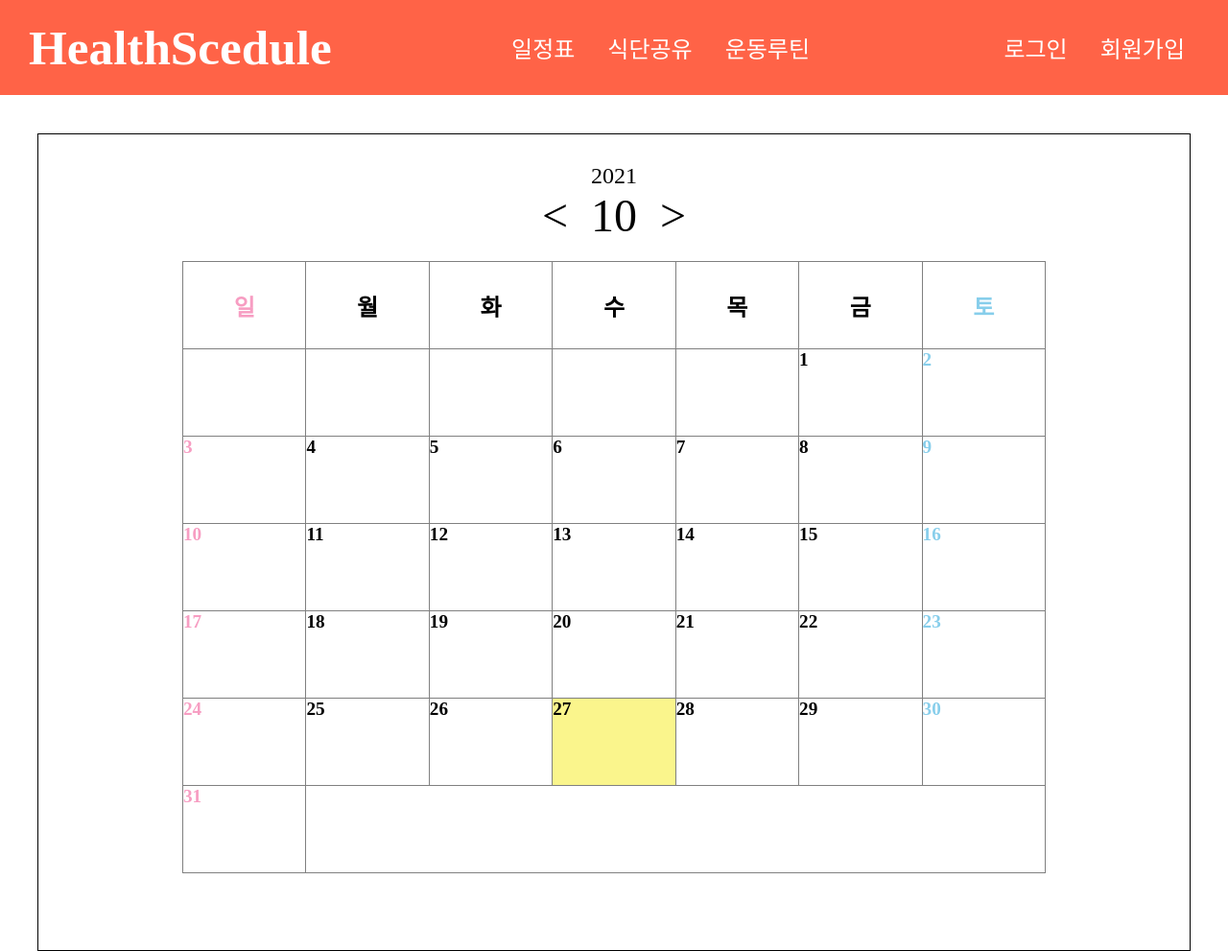
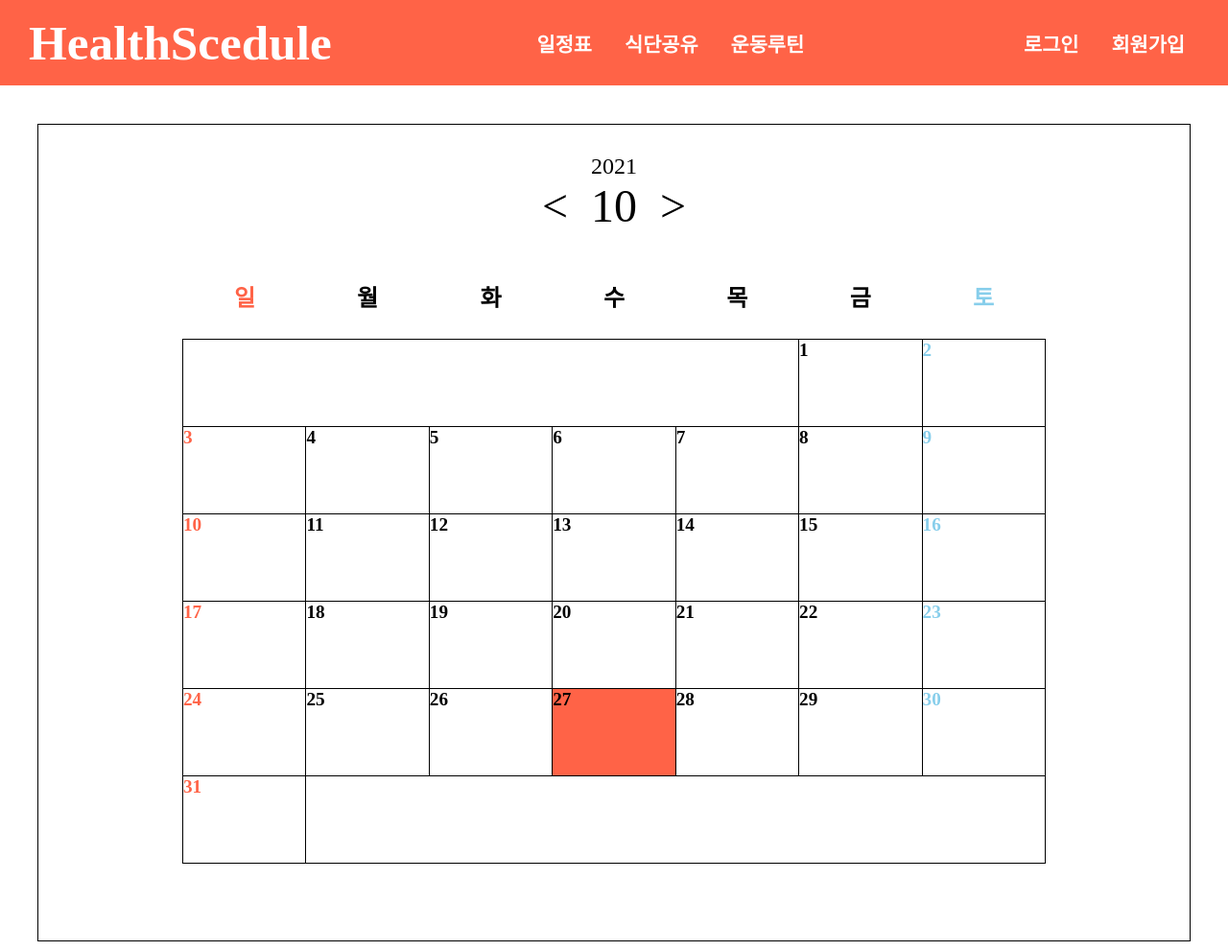
Before and after one commit to imdongyoung/javascript, a plain HTML site: page trainingCalender/index.html in a window 1280 px wide. Shown: the whole page at 96% size. Drawn offline with Linux system fonts and the light colour scheme.

Commit message:
js_project

```diff
--- a/trainingCalender/index.html
+++ b/trainingCalender/index.html
@@ -23,18 +23,18 @@
     <div class="calender-wrap">
         <div class="calender-overlay">
             <div class="month">
-                <div id="tbCalendarY">2021</div>
+                <div id="tbCalendarY"></div>
                 <div>
                     <p onclick="prevCalendar()">&#60;&nbsp;&nbsp;</p>
-                    <p id="tbCalendarM">10</p>
+                    <p id="tbCalendarM"></p>
                     <p onclick="nextCalendar()">&nbsp;&nbsp;&#62;</p>
                 </div>
             </div>
             <div class="calender-content">
-                <table id="calendar" border="1" align="center">
+                <table id="calendar" align="center">
                     <tr></tr>
                     <tr>
-                        <td><font color ="#F79DC2">일</td>
+                        <td><font color ="tomato">일</td>
                         <td>월</td>
                         <td>화</td>
                         <td>수</td>
--- a/trainingCalender/js/calendar.js
+++ b/trainingCalender/js/calendar.js
@@ -65,7 +65,7 @@ var today = new Date();//오늘 날짜//내 컴퓨터 로컬을 기준으로 tod
         if (cnt % 7 == 1) {/*일요일 계산*/
             //1주일이 7일 이므로 일요일 구하기
             //월화수목금토일을 7로 나눴을때 나머지가 1이면 cnt가 1번째에 위치함을 의미한다
-            cell.innerHTML = "<font color=#F79DC2>" + i
+        cell.innerHTML = "<font color=tomato>" + i
         //1번째의 cell에만 색칠
     }
         if (cnt%7 == 0){/* 1주일이 7일 이므로 토요일 구하기*/
@@ -80,7 +80,7 @@ var today = new Date();//오늘 날짜//내 컴퓨터 로컬을 기준으로 tod
             && today.getMonth() == date.getMonth()
             && i == date.getDate()) {
             //달력에 있는 년,달과 내 컴퓨터의 로컬 년,달이 같고, 일이 오늘의 일과 같으면
-            cell.bgColor = "#FAF58C";//셀의 배경색을 노랑으로
+        cell.classList.add("today");//셀의 배경색을 노랑으로
         }
     }
 }
@@ -100,4 +100,5 @@ var today = new Date();//오늘 날짜//내 컴퓨터 로컬을 기준으로 tod
         });
     }
 }
+
 clickDays();
--- a/trainingCalender/style/style.css
+++ b/trainingCalender/style/style.css
@@ -7,7 +7,7 @@ header {
     display: flex;
     justify-content: space-between;
     align-items: center;
-    padding: 20px 30px;
+    padding: 15px 30px;
     color: #fff;
 }
 header h1 {
@@ -18,7 +18,8 @@ header a {
     text-decoration: none;
     color: #fff;
     padding: 0 15px;
-    font-size: 1.5rem;
+    font-size: 1.3rem;
+    font-weight: bold;
 }
 .calender-wrap {
     width: 1200px;
@@ -42,6 +43,7 @@ header a {
     margin: 20px auto;
     border-collapse : collapse;
     width: 900px;
+    border: 1px solid;
 }
 .calender-content>table td {
     width: 130px;
@@ -51,6 +53,10 @@ header a {
     text-align: center;
     font-size: 1.5rem;
     font-weight: bold;
+    border-top: 1px solid #fff;
+    border-left: 1px solid #fff;
+    border-right: 1px solid #fff;
+    border-bottom: 1px solid;
 }
 .calender-content>table tr:not(:nth-child(2)) td {
     text-align: left;
@@ -58,3 +64,9 @@ header a {
     font-size: 1.2rem;
     font-weight: bold;
 }
+.today {
+    background-color: tomato;
+}
+.day {
+    border: 1px solid;
+}
```
Also changed, not shown: nomadcoder/index.html (+2 -1 lines), nomadcoder/js/todo.js (+34 -2 lines). Lines whose indentation alone changed are shown as unchanged.
